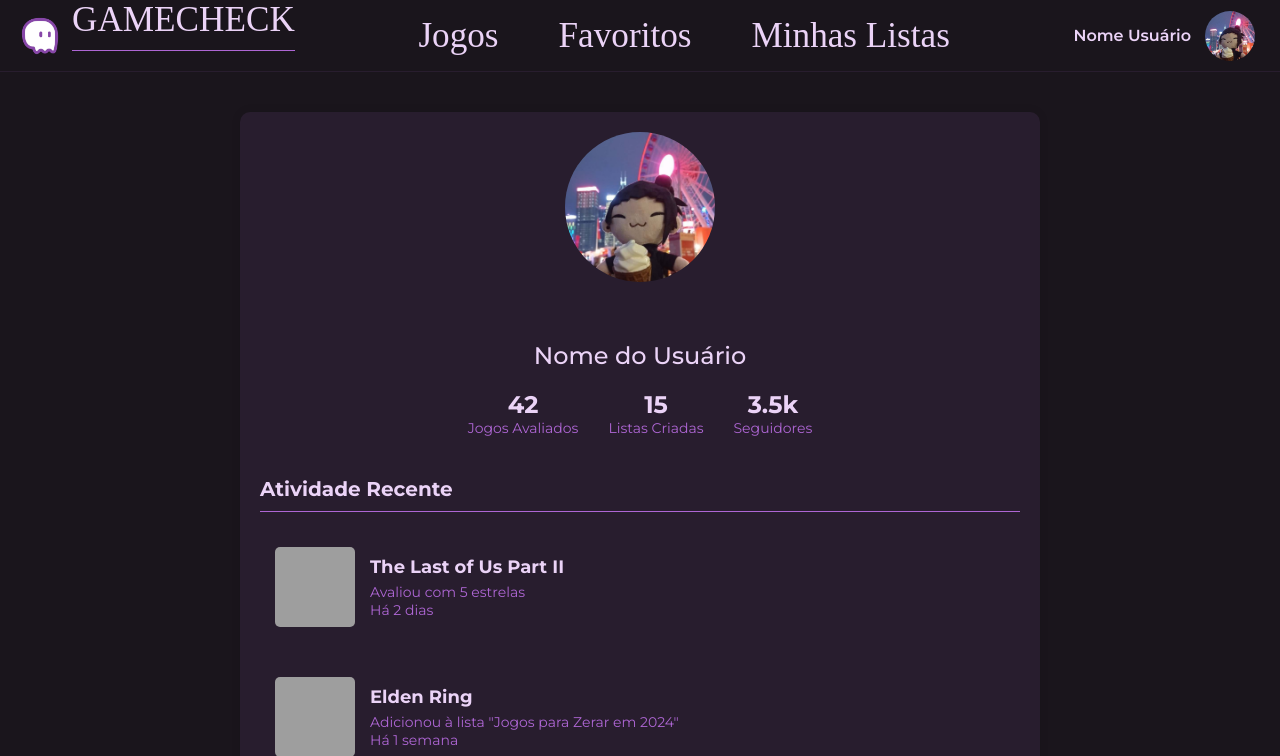
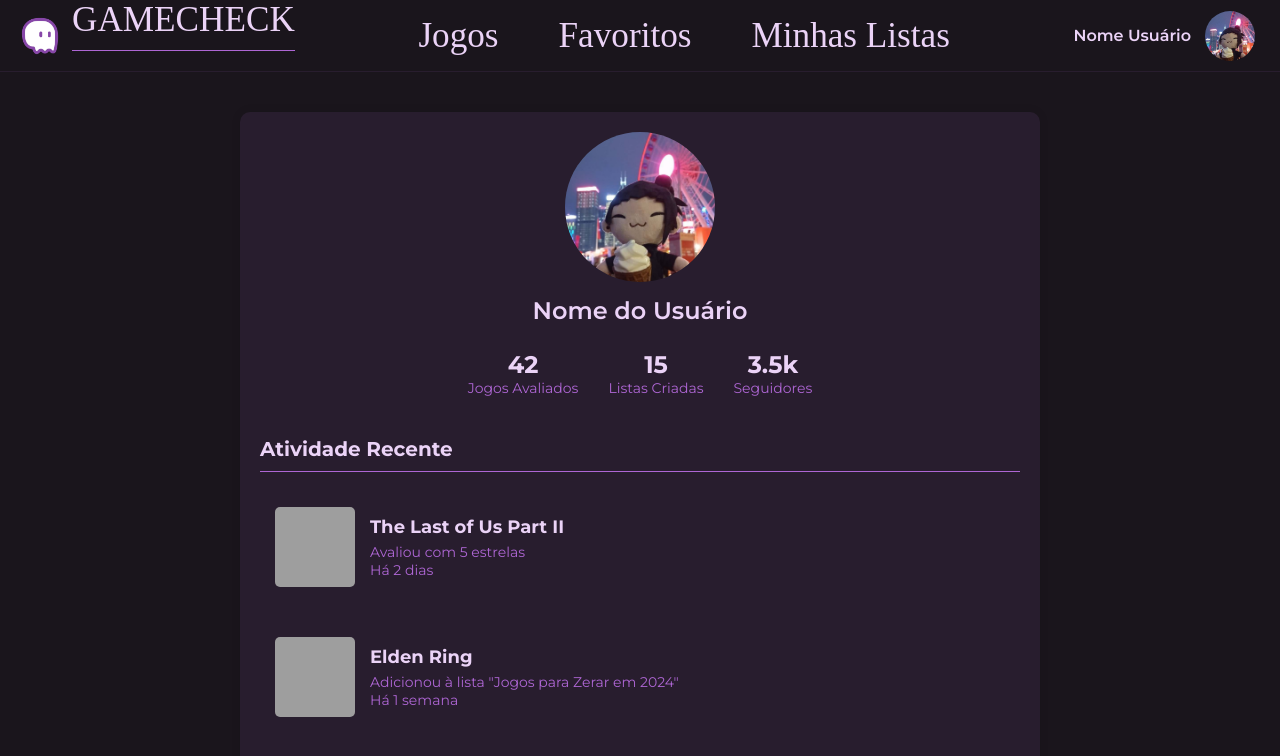
Before and after one commit to juziss/GameCheck, a PHP site: page /perfil-user.html in a window 1280 px wide. Shown: the top 756 px of the page. Run offline with PHP 8.4, Linux system fonts and the light colour scheme; grey boxes are pictures that could not be loaded.

Commit message:
Update margem do nome do usuário e dos status do usuário

```diff
--- a/assets/css/perfil-user.css
+++ b/assets/css/perfil-user.css
@@ -246,16 +246,11 @@
     margin-bottom: 30px;
 }
 
-.profile-header {
-    margin-bottom: 20px;
-}
-
 .profile-image {
     width: 150px;
     height: 150px;
     border-radius: 50%;
     object-fit: cover;
-    margin-bottom: 15px;
 }
 
 .user-info h1 {
@@ -274,6 +269,7 @@
     display: flex;
     justify-content: center;
     gap: 30px;
+    margin-top: 25px;
 }
 
 .stat {
@@ -295,6 +291,11 @@
 
 .recent-activity, .favorite-games {
     margin-top: 40px;
+}
+
+.titulo{
+    font-weight: 600;
+    margin: 10px;
 }
 
 h2 {
```
